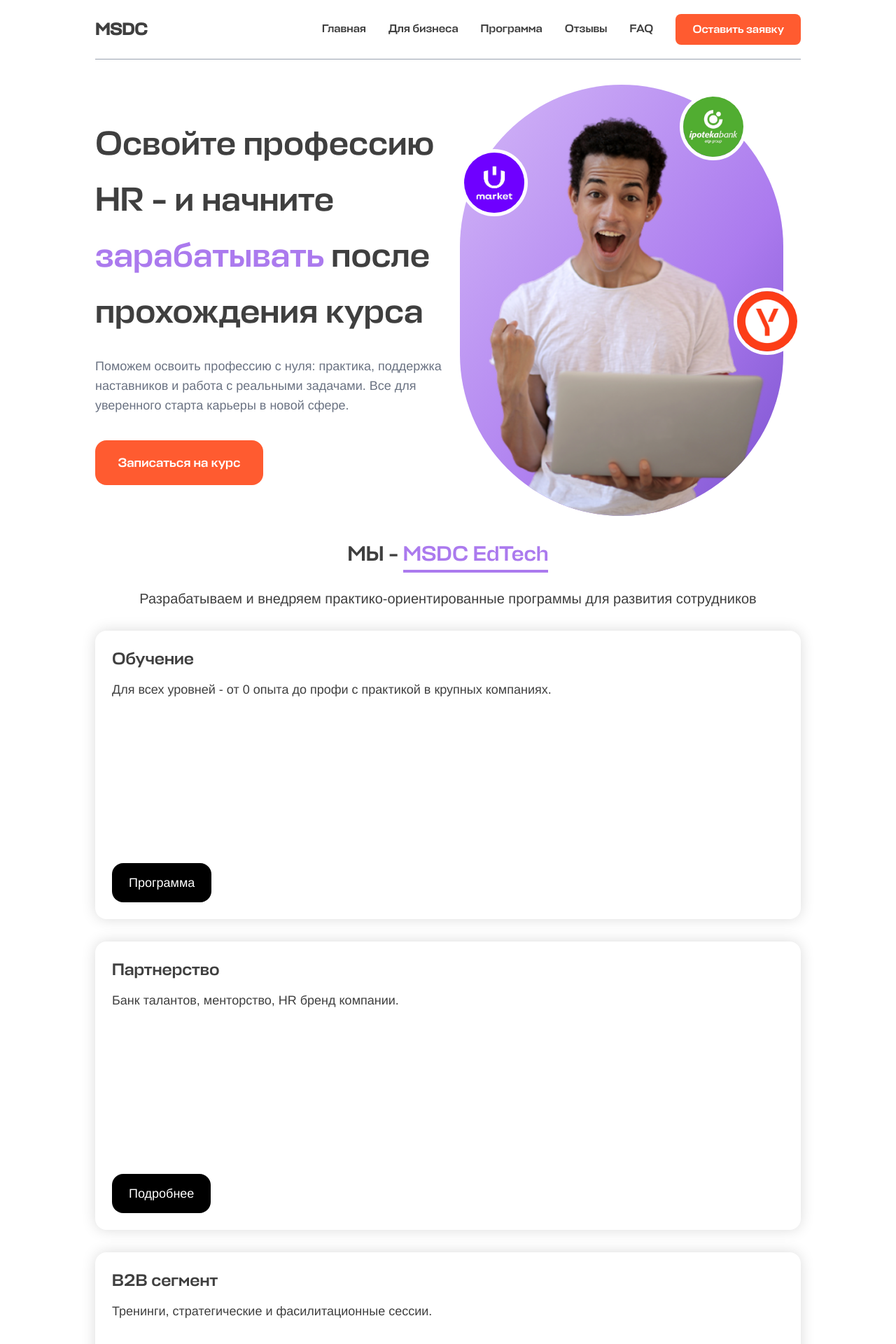
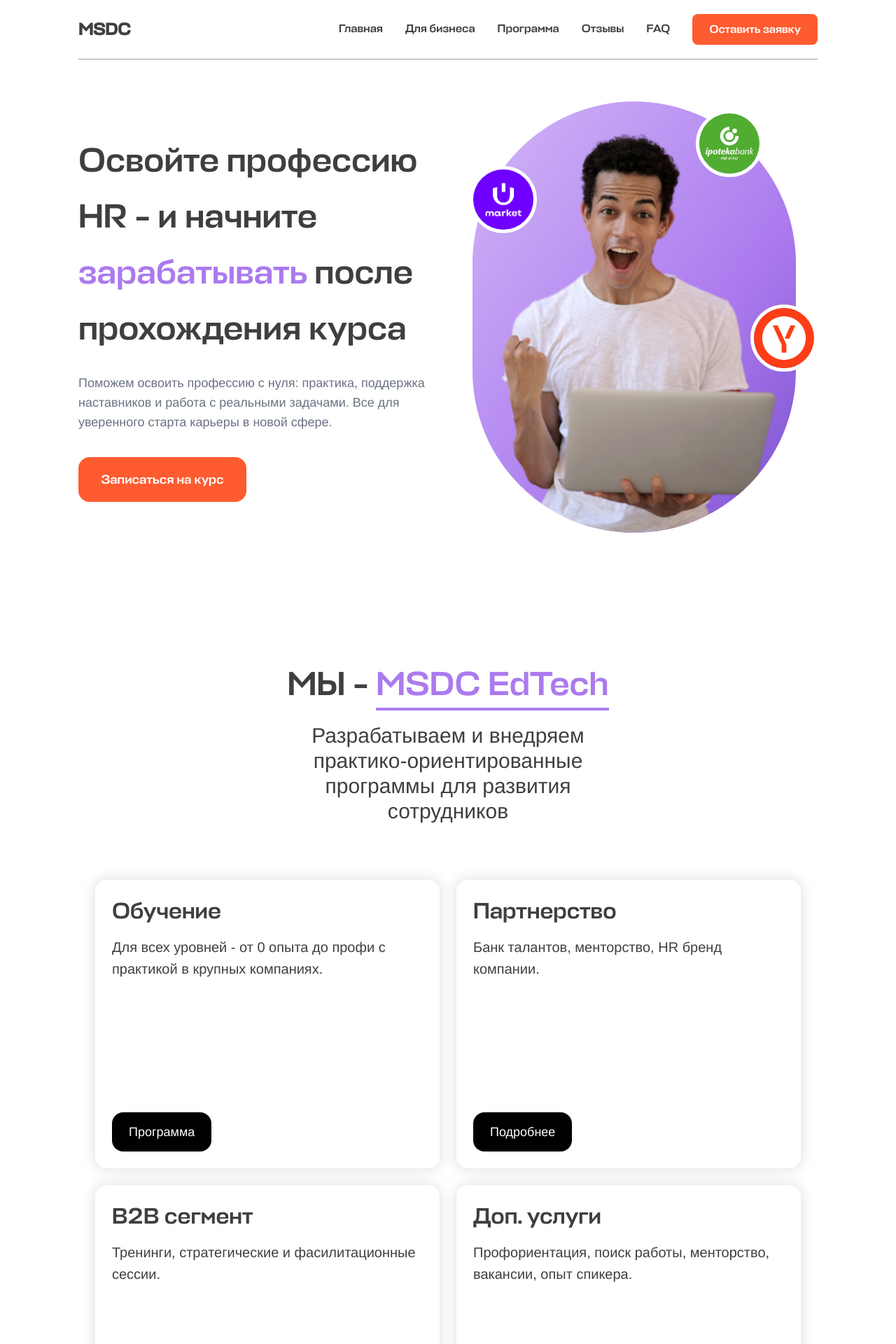
Before and after one commit to intromisan/msdc, a Next.js app in the folder apps/web/: page / in a window 1280 px wide. Shown: the top 1920 px of the page at 70% size. Built offline with nearby package versions, Linux system fonts and the light colour scheme.

Commit message:
feat(web): cards optimized to lg and xl

```diff
--- a/apps/web/app/page.tsx
+++ b/apps/web/app/page.tsx
@@ -7,7 +7,7 @@ import Services from "./shared/components/Services/Services";
 
 export default function Home() {
   return (
-    <div className="flex flex-col min-h-screen bg-white max-w-screen-2xl mx-auto lg:px-28">
+    <div className="flex flex-col min-h-screen bg-white ">
       <Header />
       <div className="px-6">
         <Cards />
--- a/apps/web/app/shared/components/Cards/CardItem.tsx
+++ b/apps/web/app/shared/components/Cards/CardItem.tsx
@@ -9,10 +9,10 @@ type Props = {
 
 const CardItem: FC<Props> = ({ title, description, buttonText, link }) => {
   return (
-    <div className="rounded-2xl h-[412px] w-full shadow-[0px_0px_20px_0px_#00000025] flex flex-col justify-between p-6 my-4">
+    <div className="rounded-2xl h-[412px] w-full shadow-[0px_0px_20px_0px_#00000025] flex flex-col justify-between p-6 lg:h-[400]">
       <div>
-        <h3 className="text-2xl">{title}</h3>
-        <p className="mt-3.5 text-lg">{description}</p>
+        <h3 className="text-2xl lg:text-[32px]">{title}</h3>
+        <p className="mt-3.5 text-lg lg:text-[20px]">{description}</p>
       </div>
       <div className="bg-black w-full text-white text-lg flex items-center justify-center rounded-2xl mx-auto min-h-14 md:w-fit md:mx-0">
         <a className="px-2 md:px-6" href={link}>
--- a/apps/web/app/shared/components/Cards/Cards.tsx
+++ b/apps/web/app/shared/components/Cards/Cards.tsx
@@ -31,15 +31,16 @@ const Cards = () => {
   ];
 
   return (
-    <div className="flex flex-col items-center mt-9">
-      <h2 className="font-sans text-3xl">
+    <div className="flex flex-col items-center mt-9 lg:mt-40 xl:mt-48 max-w-screen-2xl mx-auto lg:px-28">
+      <h2 className="font-sans text-3xl lg:text-4xl xl:text-5xl">
         МЫ - <span className="text-primary border-b-4 pb-1">MSDC EdTech</span>
       </h2>
-      <p className="text-xl text-center mt-8 mb-4 px-1">
+      <p className="text-xl text-center mt-8 mb-4 px-1 lg:text-3xl lg:px-16 xl:px-64">
         Разрабатываем и внедряем практико-ориентированные программы для развития
         сотрудников
       </p>
 
+      <div className="grid grid-cols-1 gap-6 lg:grid-cols-2 lg:mt-16">
         {cardList.map(({ title, description, buttonText, link }) => (
           <CardItem
             key={title}
@@ -50,6 +51,7 @@ const Cards = () => {
           />
         ))}
       </div>
+    </div>
   );
 };
 
--- a/apps/web/app/shared/components/Corporate/Corporate.tsx
+++ b/apps/web/app/shared/components/Corporate/Corporate.tsx
@@ -27,7 +27,7 @@ const Corporate = () => {
   ];
 
   return (
-    <div className="mt-12 flex flex-col items-center">
+    <div className="mt-12 flex flex-col items-center max-w-screen-2xl mx-auto lg:px-28">
       <div>
         <h3 className="text-3xl text-center">Корпоративным клиентам</h3>
         <p className="text-lg my-2 text-gray-500 text-center">
--- a/apps/web/app/shared/components/Footer/Footer.tsx
+++ b/apps/web/app/shared/components/Footer/Footer.tsx
@@ -6,7 +6,7 @@ import TelegramIcon from "../../icons/TelegramIcon";
 
 const Footer = () => {
   return (
-    <div className="mt-20 bg-[#FFCCBD] px-6 py-12">
+    <div className="mt-20 w-full bg-[#FFCCBD] px-6 py-12 mx-auto lg:px-56">
       <h3 className="text-dark text-2xl">MSDC</h3>
       <div className="flex flex-col md:flex-row md:items-start md: justify-between">
         <p className="text-dark mt-5">Стань лучшей версией себя</p>
--- a/apps/web/app/shared/components/GrowCard/GrowCard.tsx
+++ b/apps/web/app/shared/components/GrowCard/GrowCard.tsx
@@ -2,7 +2,7 @@ import Image from "next/image";
 
 const GrowCard = () => {
   return (
-    <div className="relative flex flex-col mt-9 bg-gradient-to-b from-[#7B50CE] to-[#D3B6F7] rounded-lg px-6 py-16 overflow-hidden">
+    <div className=" w-full max-w-screen-2xl mx-auto relative flex flex-col mt-9 bg-gradient-to-b from-[#7B50CE] to-[#D3B6F7] rounded-lg px-6 py-16 overflow-hidden">
       <Image
         src="/circles.png"
         alt=""
--- a/apps/web/app/shared/components/Header/Header.tsx
+++ b/apps/web/app/shared/components/Header/Header.tsx
@@ -4,7 +4,7 @@ import Nav from "./Nav";
 const Header = () => {
   return (
     <>
-      <header className="=sticky top-0 z-40 w-full bg-white px-6">
+      <header className="=sticky top-0 z-40 w-full bg-white px-6 max-w-screen-2xl mx-auto lg:px-28">
         <div className="flex flex-wrap items-center justify-between py-5 border-b border-gray-400">
           <a
             href="#"
--- a/apps/web/app/shared/components/Header/Hero.tsx
+++ b/apps/web/app/shared/components/Header/Hero.tsx
@@ -17,7 +17,7 @@ const Hero = () => {
   ];
 
   return (
-    <div className="max-w-screen-2xl mx-auto flex flex-col items-center mt-9 px-6 lg:flex-row lg:justify-between ">
+    <div className="max-w-screen-2xl mx-auto lg:px-28 flex flex-col items-center mt-9 px-6 lg:flex-row lg:justify-between lg:mt-15">
       <div className="flex flex-col items-center lg:items-start lg:w-[54%]">
         <h1 className="text-[28px] lg:text-4xl lg:leading-14 xl:text-5xl xl:leading-20">
           Освойте профессию HR - и начните{" "}
```
Lines whose indentation alone changed are shown as unchanged.
